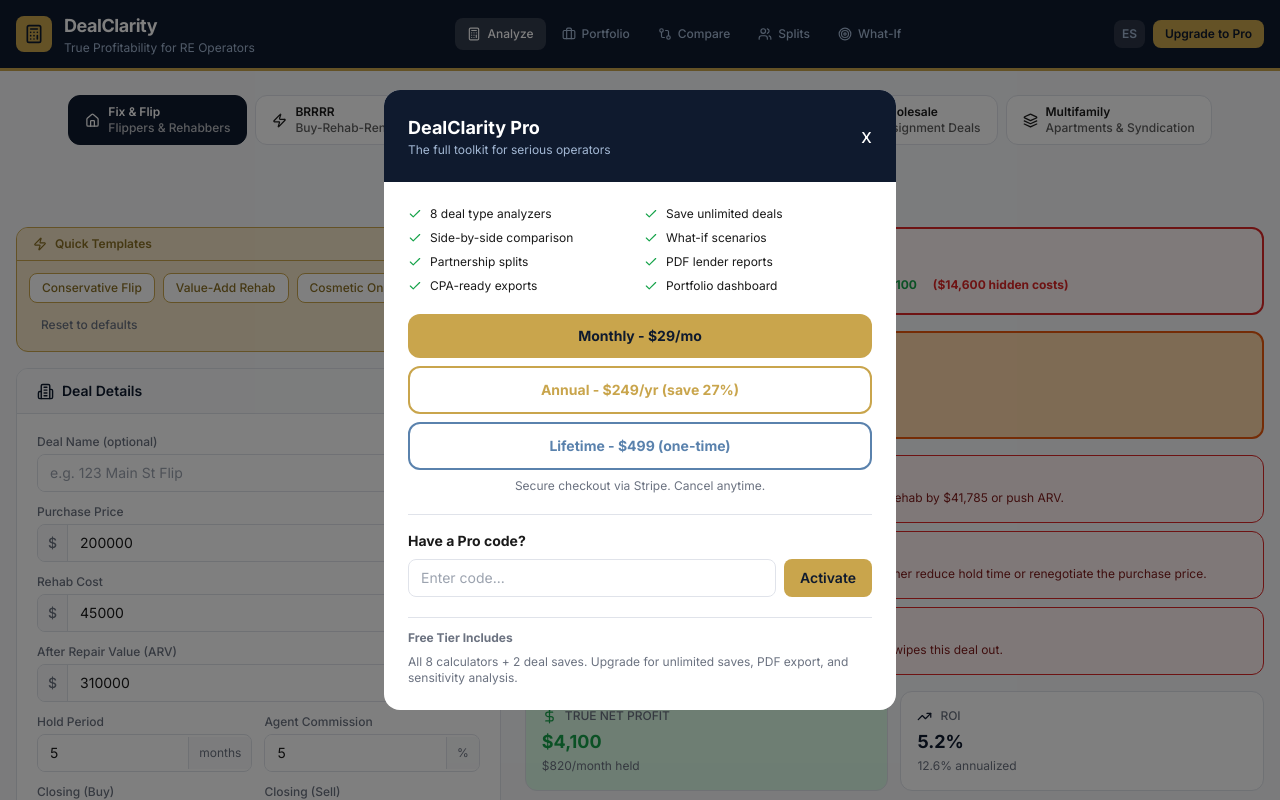
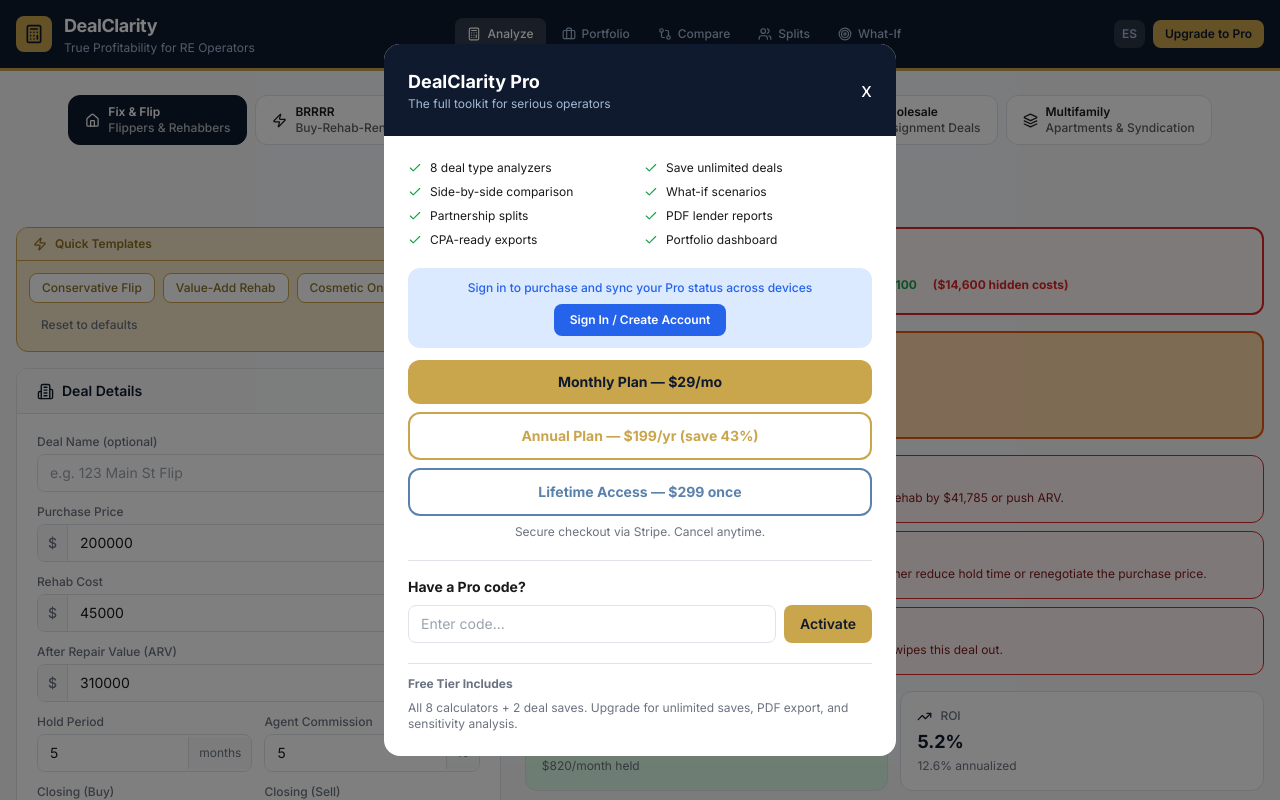
Before and after one commit to PCA-Bookkeeping/dealclarity, a React (Vite) app: page / in a window 1280 px wide. Both pictures are taken after a click on the button "Upgrade to Pro". Shown: the top 800 px of the page. Built offline with nearby package versions, Linux system fonts and the light colour scheme.

Commit message:
add auth modal and sign in flow

```diff
--- a/src/App.jsx
+++ b/src/App.jsx
@@ -1740,7 +1740,7 @@
 ) : editingDeal ? (
   <><Check size={16} /> Update Deal</>
 ) : (
-    editingDeal ? <><Check size={16} /> Update Deal</> : <><Plus size={16} /> {t.savePortfolio}</>
+  <><Plus size={16} /> {t.savePortfolio}</>
 )}
 </button>
 {editingDeal && (
@@ -1765,6 +1765,44 @@
         <footer className="text-center py-6 mt-8 border-t" style={{ borderColor: B.brd }}><p className="text-xs" style={{ color: B.mut }}>{t.footer}</p></footer>
       </main>
 
+      {showAuth && (
+  <div className="fixed inset-0 z-50 flex items-center justify-center p-4" style={{ background: "rgba(0,0,0,0.5)" }} onClick={() => setShowAuth(false)}>
+    <div className="rounded-2xl max-w-sm w-full overflow-hidden" style={{ background: B.card }} onClick={e => e.stopPropagation()}>
+      <div className="p-6" style={{ background: B.pri }}>
+        <div className="flex items-center justify-between">
+          <h2 className="text-lg font-bold text-white">{authMode === "signup" ? "Create Account" : "Sign In"}</h2>
+          <button onClick={() => setShowAuth(false)} className="text-white hover:opacity-70">✕</button>
+        </div>
+      </div>
+      <div className="p-6 space-y-4">
+        <div>
+          <label className="text-xs font-semibold block mb-1" style={{ color: B.mut }}>Email</label>
+          <input type="email" value={authEmail} onChange={e => setAuthEmail(e.target.value)} placeholder="you@email.com" className="w-full px-3 py-2 rounded-lg border text-sm outline-none focus:ring-2" style={{ borderColor: B.brd }} />
+        </div>
+        <div>
+          <label className="text-xs font-semibold block mb-1" style={{ color: B.mut }}>Password</label>
+          <input type="password" value={authPassword} onChange={e => setAuthPassword(e.target.value)} placeholder="••••••••" className="w-full px-3 py-2 rounded-lg border text-sm outline-none focus:ring-2" style={{ borderColor: B.brd }} />
+        </div>
+        {authError && <p className="text-xs text-center font-medium" style={{ color: authError.includes("Check") ? B.grn : B.red }}>{authError}</p>}
+        <button onClick={handleAuth} disabled={authLoading} className="w-full py-3 rounded-xl font-bold text-sm hover:opacity-90 disabled:opacity-50" style={{ background: B.pri, color: "#fff" }}>
+          {authLoading ? "Please wait..." : authMode === "signup" ? "Create Account" : "Sign In"}
+        </button>
+        <p className="text-xs text-center" style={{ color: B.mut }}>
+          {authMode === "signup" ? "Already have an account? " : "No account yet? "}
+          <button onClick={() => { setAuthMode(authMode === "signup" ? "signin" : "signup"); setAuthError(""); }} className="font-semibold underline" style={{ color: B.blue }}>
+            {authMode === "signup" ? "Sign in" : "Create one"}
+          </button>
+        </p>
+        {user && (
+          <div className="pt-2 border-t text-center" style={{ borderColor: B.brd }}>
+            <p className="text-xs mb-2" style={{ color: B.mut }}>Signed in as {user.email}</p>
+            <button onClick={handleSignOut} className="text-xs underline" style={{ color: B.red }}>Sign out</button>
+          </div>
+        )}
+      </div>
+    </div>
+  </div>
+)}
       {showPro && (<div className="fixed inset-0 z-50 flex items-center justify-center p-4" style={{ background: "rgba(0,0,0,0.5)" }} onClick={() => setShowPro(false)}><div className="rounded-2xl max-w-lg w-full overflow-hidden max-h-[90vh] overflow-y-auto" style={{ background: B.card }} onClick={e => e.stopPropagation()}>
         <div className="p-6" style={{ background: B.pri }}><div className="flex items-center justify-between"><div><h2 className="text-lg font-bold text-white">{t.proTitle || "Unlock DealClarity Pro"}</h2><p className="text-xs" style={{ color: "#A3B8D4" }}>{t.proSub || "Unlock all premium features"}</p></div><button onClick={() => setShowPro(false)} className="text-white text-xl hover:opacity-70">x</button></div></div>
         <div className="p-6">
@@ -1779,14 +1817,18 @@
                 ))}
               </div>
               {/* Stripe Purchase Buttons */}
-              {hasStripe && (
               <div className="space-y-2">
-                  {STRIPE.monthly && <a href={STRIPE.monthly} target="_blank" rel="noopener noreferrer" className="block w-full text-center py-3 rounded-xl font-bold text-sm transition-all hover:opacity-90" style={{ background: B.gold, color: B.pri }}>{t.trialMonthly || "Start Free Trial - $29/mo"}</a>}
-                  {STRIPE.annual && <a href={STRIPE.annual} target="_blank" rel="noopener noreferrer" className="block w-full text-center py-3 rounded-xl font-bold text-sm transition-all hover:opacity-90 border-2" style={{ borderColor: B.gold, color: B.gold }}>{t.trialAnnual || "Annual Plan - $249/yr (save 27%)"}</a>}
-                  {STRIPE.lifetime && <a href={STRIPE.lifetime} target="_blank" rel="noopener noreferrer" className="block w-full text-center py-3 rounded-xl font-bold text-sm transition-all hover:opacity-90 border-2" style={{ borderColor: B.accL, color: B.accL }}>{t.trialLifetime || "Lifetime Access - $499"}</a>}
-                  <p className="text-xs text-center" style={{ color: B.mut }}>{t.secureCheckout || "Secure checkout via Stripe. Cancel anytime."}</p>
+  {!user && (
+    <div className="rounded-xl p-3 mb-3 text-center" style={{ background: B.blueL }}>
+      <p className="text-xs mb-2 font-medium" style={{ color: B.blue }}>Sign in to purchase and sync your Pro status across devices</p>
+      <button onClick={() => { setShowPro(false); setShowAuth(true); }} className="px-4 py-2 rounded-lg text-xs font-semibold hover:opacity-90" style={{ background: B.blue, color: "#fff" }}>Sign In / Create Account</button>
     </div>
   )}
+  <button onClick={() => handleCheckout("monthly")} className="block w-full text-center py-3 rounded-xl font-bold text-sm transition-all hover:opacity-90" style={{ background: B.gold, color: B.pri }}>Monthly Plan — $29/mo</button>
+  <button onClick={() => handleCheckout("annual")} className="block w-full text-center py-3 rounded-xl font-bold text-sm transition-all hover:opacity-90 border-2" style={{ borderColor: B.gold, color: B.gold }}>Annual Plan — $199/yr (save 43%)</button>
+  <button onClick={() => handleCheckout("lifetime")} className="block w-full text-center py-3 rounded-xl font-bold text-sm transition-all hover:opacity-90 border-2" style={{ borderColor: B.accL, color: B.accL }}>Lifetime Access — $299 once</button>
+  <p className="text-xs text-center" style={{ color: B.mut }}>Secure checkout via Stripe. Cancel anytime.</p>
+</div>
               {/* Code Activation */}
               <div style={{ borderTop: `1px solid ${B.brd}`, paddingTop: 16 }}>
                 <h3 className="font-bold mb-2 text-sm" style={{ color: B.txt }}>{t.haveCode || "Have a Pro code?"}</h3>
```
Lines whose indentation alone changed are shown as unchanged.
